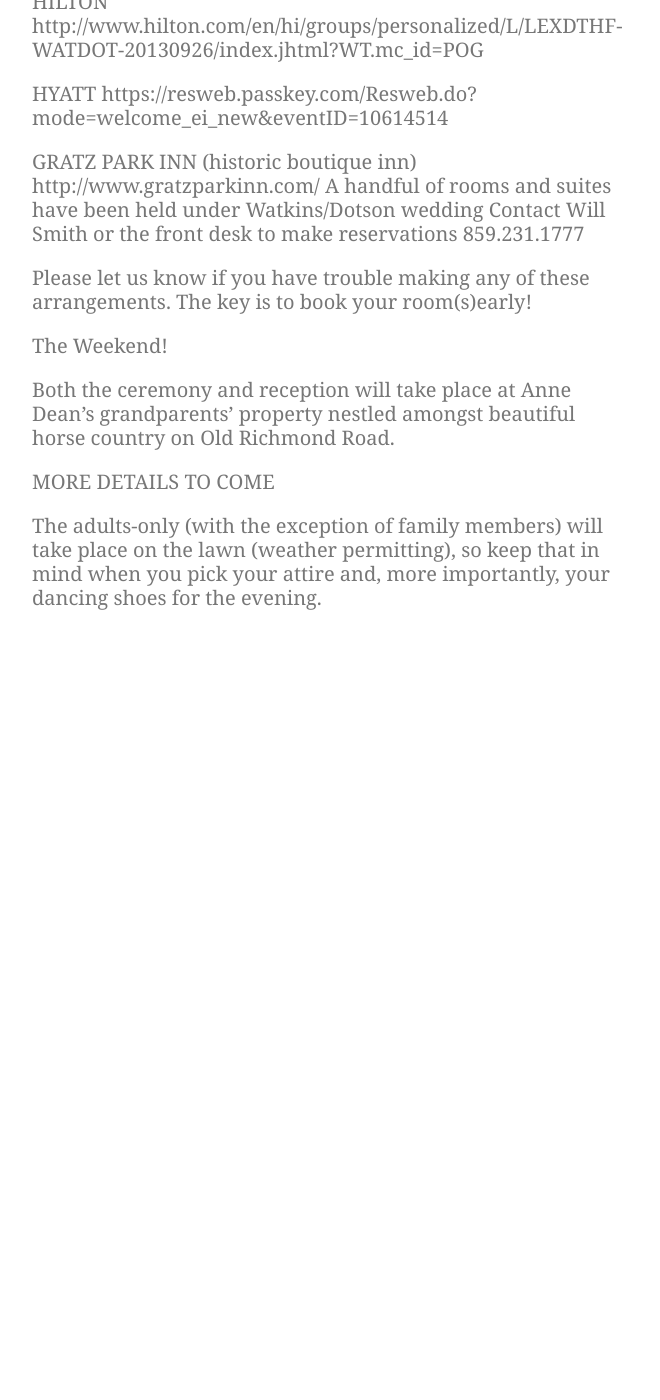
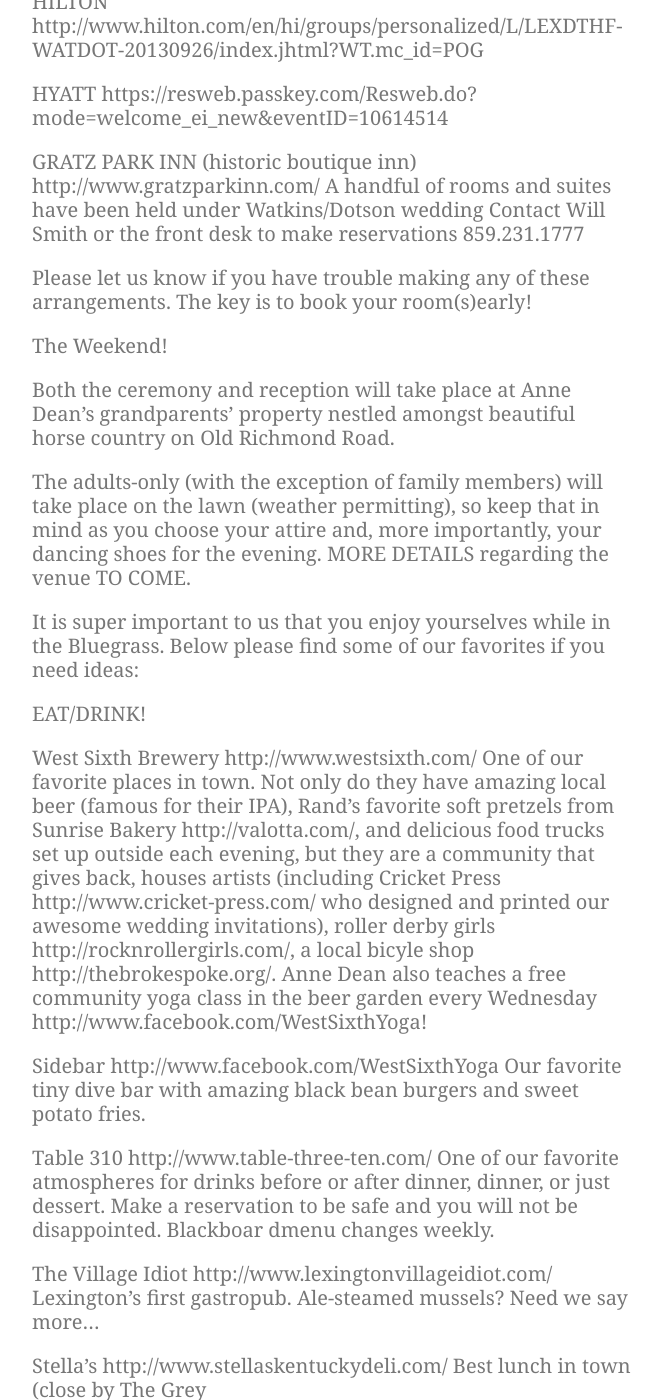
Before and after one commit to nikolaiwarner/annedeanandrand.com, a Jekyll site: the page built from index.md, in a window 1280 px wide and 1400 px high, scrolled down 4519 px. Shown: the whole window, without its empty margins (308-968 px from the left). Built offline with Jekyll 4.4.1, drawn with Linux system fonts in a browser that asks for light colours; nearby versions of some CDN libraries; before the commit the page ends 5149 px from its top, so only the background shows below that; some of the changed text lies outside the part shown.

Commit message:
Update index.md

```diff
--- a/index.md
+++ b/index.md
@@ -116,6 +116,35 @@ The Weekend!
 
 Both the ceremony and reception will take place at Anne Dean's grandparents' property nestled amongst beautiful horse country on Old Richmond Road.
 
-MORE DETAILS TO COME
+The adults-only (with the exception of family members) will take place on the lawn (weather permitting), so keep that in mind as you choose your attire and, more importantly, your dancing shoes for the evening.
+MORE DETAILS regarding the venue TO COME.
 
-The adults-only (with the exception of family members) will take place on the lawn (weather permitting), so keep that in mind when you pick your attire and, more importantly, your dancing shoes for the evening.
+It is super important to us that you enjoy yourselves while in the Bluegrass. Below please find some of our favorites if you need ideas:
+
+EAT/DRINK!
+
+West Sixth Brewery http://www.westsixth.com/
+One of our favorite places in town. Not only do they have amazing local beer (famous for their IPA), Rand's favorite soft pretzels from Sunrise Bakery http://valotta.com/, and delicious food trucks set up outside each evening, but they are a community that gives back, houses artists (including Cricket Press http://www.cricket-press.com/ who designed and printed our awesome wedding invitations), roller derby girls http://rocknrollergirls.com/, a local bicyle shop http://thebrokespoke.org/. Anne Dean also teaches a free community yoga class in the beer garden every Wednesday http://www.facebook.com/WestSixthYoga!
+
+Sidebar http://www.facebook.com/WestSixthYoga
+Our favorite tiny dive bar with amazing black bean burgers and sweet potato fries.
+
+Table 310 http://www.table-three-ten.com/
+One of our favorite atmospheres for drinks before or after dinner, dinner, or just dessert. Make a reservation to be safe and you will not be disappointed. Blackboar dmenu changes weekly.
+
+The Village Idiot http://www.lexingtonvillageidiot.com/
+Lexington's first gastropub. Ale-steamed mussels? Need we say more...
+
+Stella's http://www.stellaskentuckydeli.com/
+Best lunch in town (close by The Grey Goosehttp://www.facebook.com/GreyGooseLex  and Nick Ryan'shttp://nickryans.com/ -two other excellent lunch/dinner options)
+
+Alfalfa http://www.alfalfarestaurant.com/
+Amazing for brunch!
+
+Doodles http://www.doodlesrestaurant.com/
+Say yes to an awesome breakfast.
+
+Third Street Stuff Coffee
+Coffee, breakfast, lunch-YUM
+
+For more beer (we like good beer), head to another local brewery Country Boy Brewing http://www.facebook.com/CountryBoyBrewing, The Beer Trappehttp://www.thebeertrappe.com/ , or Lexginton Beerworks http://lexingtonbeerworks.com/home/ (close to Gratz Park Inn)
```
